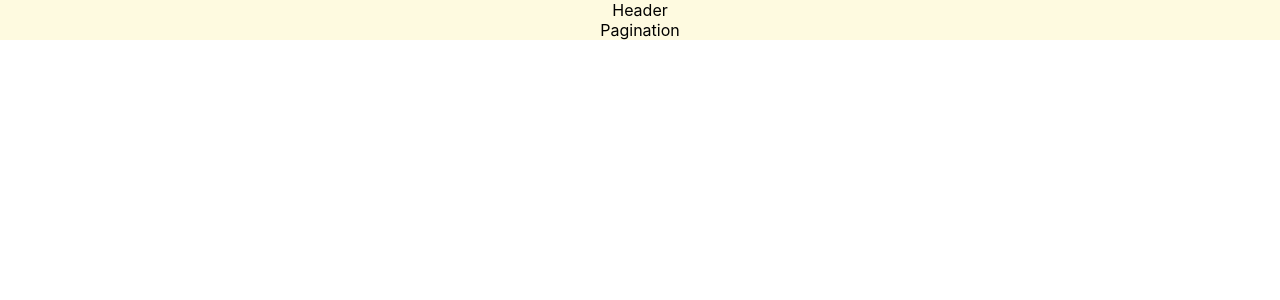
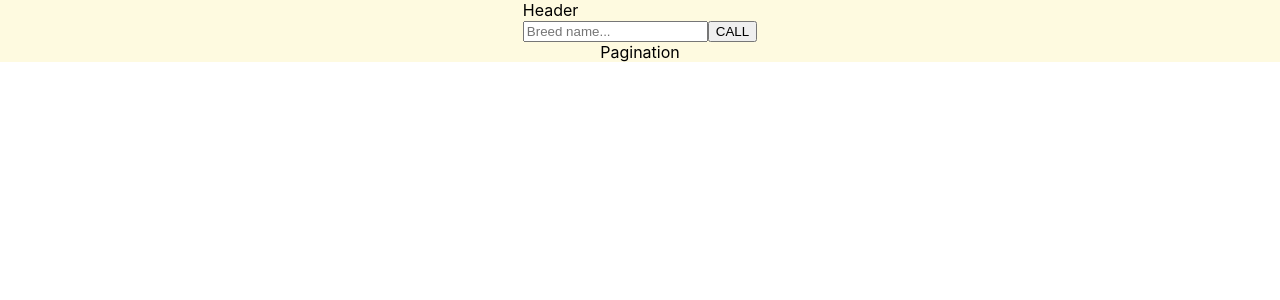
Before and after one commit to AngelVDev/DawgsPI, a React (Create React App) app in the folder client/: page /home in a window 1280 px wide. Shown: the top 300 px of the page. Built offline with nearby package versions, Linux system fonts and the light colour scheme; no server answers.

Commit message:
[ADD] Searchbar

```diff
--- a/client/src/components/Header.jsx
+++ b/client/src/components/Header.jsx
@@ -1,7 +1,13 @@
 import React from "react";
+import SearchBar from "./SearchBar";
 
 const Header = () => {
-  return <div>Header</div>;
+  return (
+    <div>
+      Header
+      <SearchBar />
+    </div>
+  );
 };
 
 export default Header;
```
